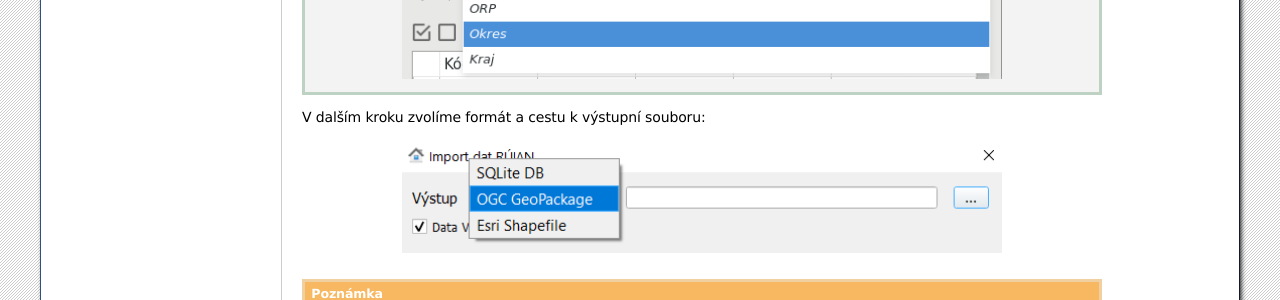
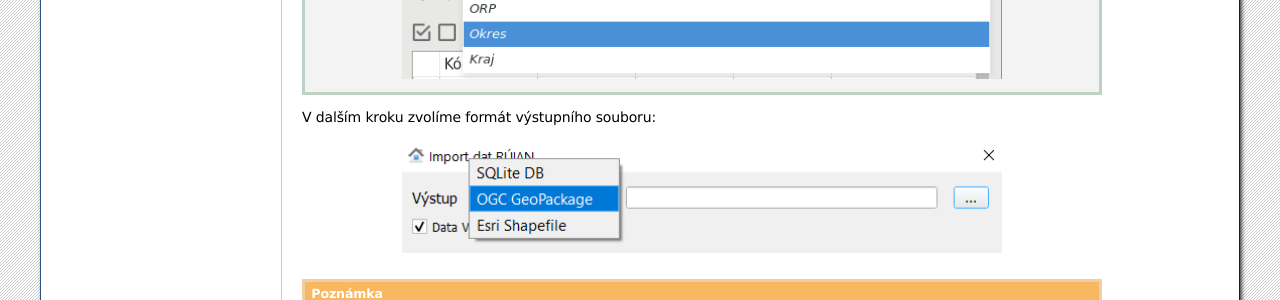
Before and after one commit to ctu-geoforall-lab/qgis-ruian-plugin, a Sphinx documentation site: the page built from docs/source/popis.rst, in a window 1280 px wide and 900 px high, scrolled down 764 px. Shown: the part 151-451 px from the top of the window. Built offline with Sphinx 7.4.7, drawn with Linux system fonts in a browser that asks for light colours; formulas are drawn with MathJax 3.

Commit message:
Update popis.rst

```diff
--- a/docs/source/popis.rst
+++ b/docs/source/popis.rst
@@ -19,7 +19,7 @@ Pokud je zaškrtnuto Data VUSC, budou staženy i vyšší územě správní celk
    .. figure:: images/select-type.png
       :width: 600
 
-V dalším kroku zvolíme formát a cestu k výstupní souboru:
+V dalším kroku zvolíme formát výstupního souboru:
 
 .. figure:: images/select-output.png
       :width: 600
```
